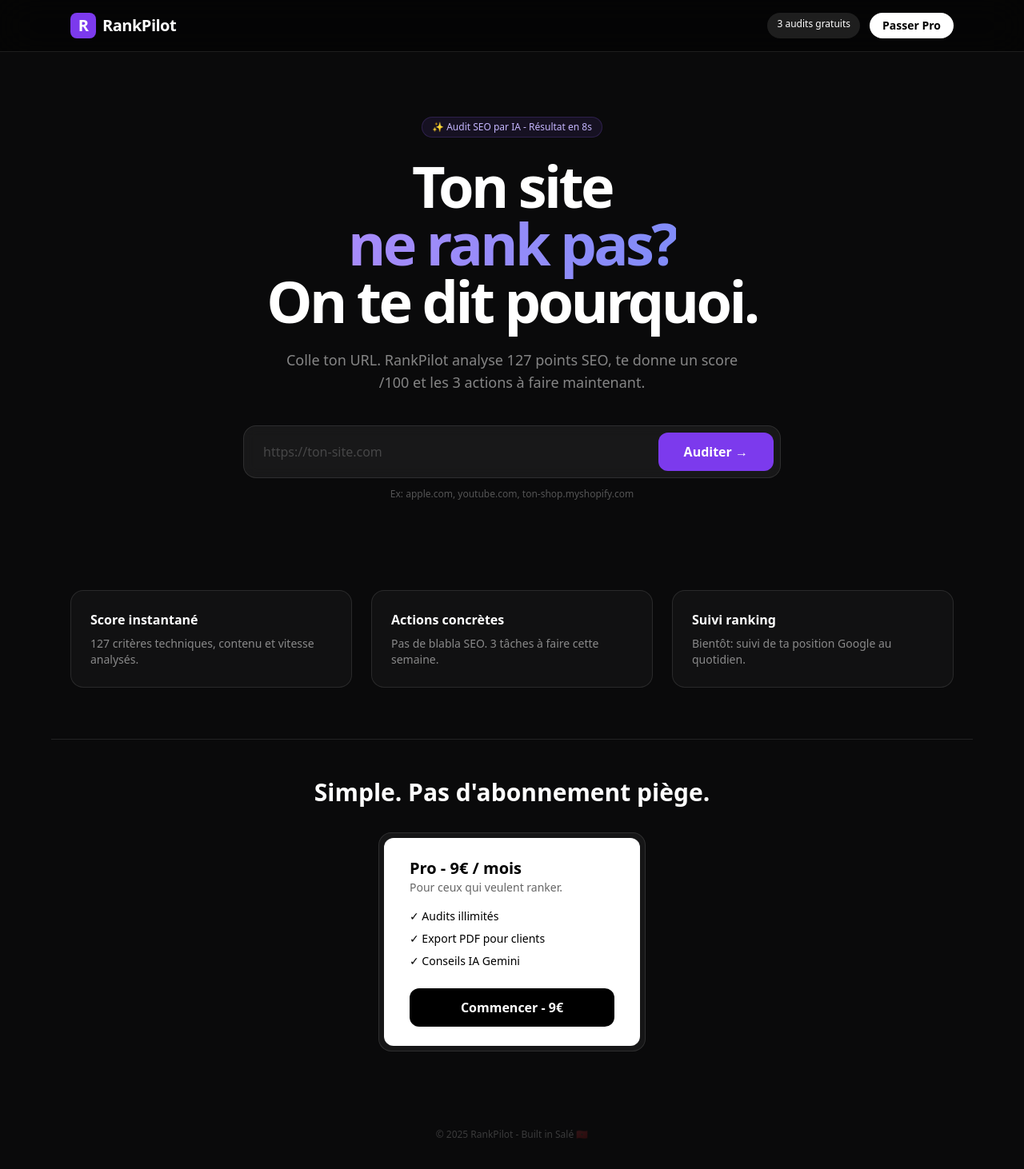
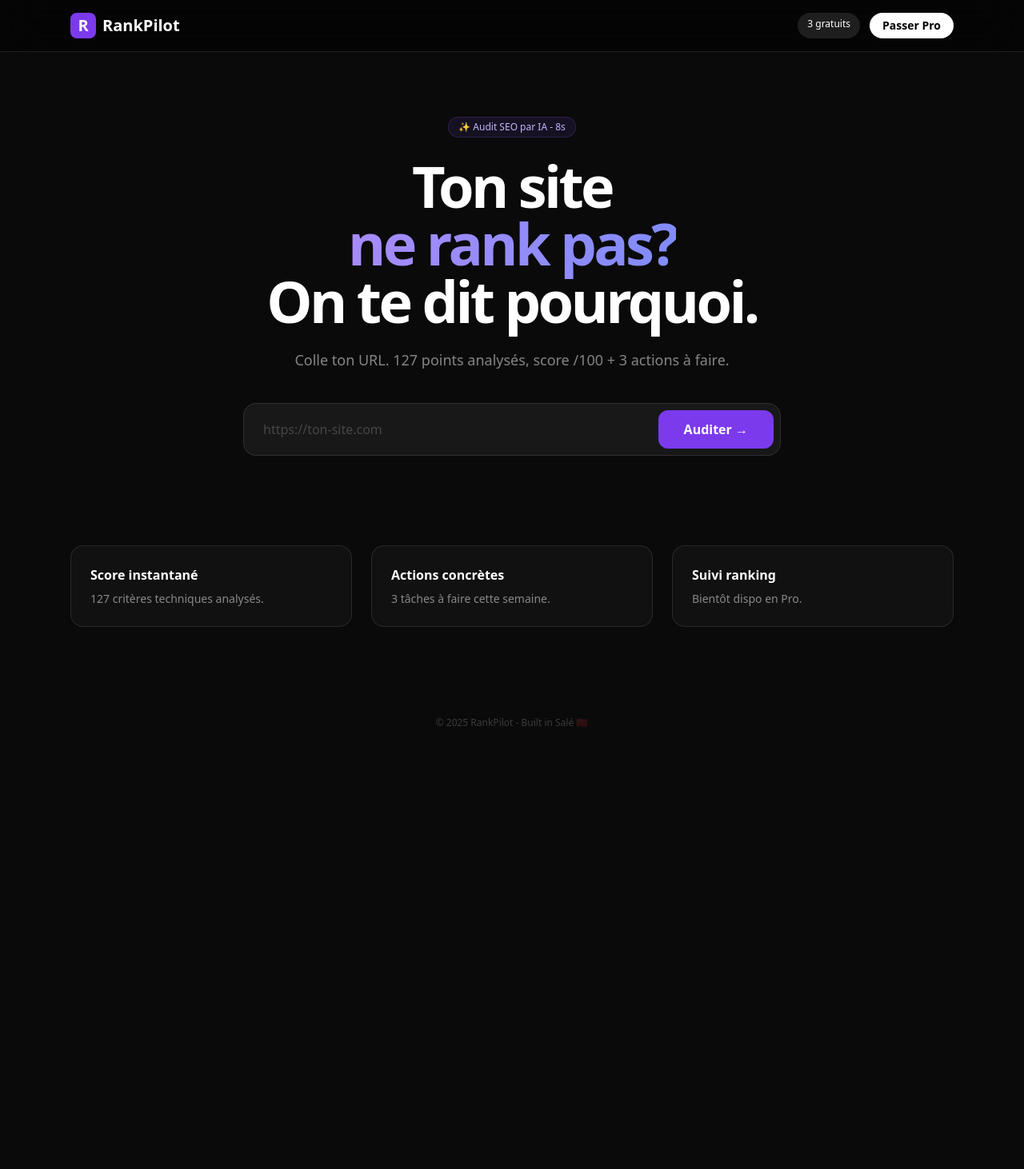
Before and after one commit to Qsd1122/rankpilot-app, a Next.js app: page / in a window 1280 px wide. Shown: the top 1462 px of the page at 80% size. After the commit the page ends 960 px from the top, so only its background shows below. Built offline with nearby package versions, Linux system fonts and the light colour scheme.

Commit message:
design pro final

```diff
--- a/app/page.tsx
+++ b/app/page.tsx
@@ -1,11 +1,9 @@
 'use client'
 import { useState } from 'react'
-
 export default function Page() {
   const [url, setUrl] = useState('')
   const [loading, setLoading] = useState(false)
   const [result, setResult] = useState<any>(null)
-
   const audit = async () => {
     if (!url) return
     setLoading(true)
@@ -16,113 +14,38 @@
     } catch(e) { setResult({ error: 'Erreur' }) }
     setLoading(false)
   }
-
   return (
-    <main className="min-h-screen bg-[#0A0A0B] text-white selection:bg-violet-500/30">
-      {/* HEADER */}
+    <main className="min-h-screen bg-[#0A0A0B] text-white">
       <header className="border-b border-white/10 sticky top-0 bg-black/50 backdrop-blur-xl z-50">
         <div className="max-w-6xl mx-auto px-6 py-4 flex justify-between items-center">
-          <div className="flex items-center gap-2 font-black text-xl tracking-tight">
-            <div className="w-8 h-8 bg-violet-600 rounded-lg flex items-center justify-center">R</div>
-            RankPilot
-          </div>
-          <div className="flex gap-3">
-            <span className="px-3 py-1.5 rounded-full bg-white/10 text-xs">3 audits gratuits</span>
-            <button className="px-4 py-1.5 rounded-full bg-white text-black text-sm font-bold">Passer Pro</button>
+          <div className="flex items-center gap-2 font-black text-xl"><div className="w-8 h-8 bg-violet-600 rounded-lg flex items-center justify-center">R</div>RankPilot</div>
+          <div className="flex gap-3"><span className="px-3 py-1.5 rounded-full bg-white/10 text-xs">3 gratuits</span><button className="px-4 py-1.5 rounded-full bg-white text-black text-sm font-bold">Passer Pro</button></div>
+        </div>
+      </header>
+      <section className="max-w-6xl mx-auto px-6 pt-20 pb-12 text-center">
+        <div className="inline-flex px-3 py-1 rounded-full bg-violet-500/10 border border-violet-500/20 text-violet-300 text-xs mb-6">✨ Audit SEO par IA - 8s</div>
+        <h1 className="text-5xl md:text-7xl font-black tracking-tighter leading-[0.9] mb-6">Ton site <br/><span className="bg-gradient-to-r from-violet-400 to-indigo-400 bg-clip-text text-transparent">ne rank pas?</span><br/>On te dit pourquoi.</h1>
+        <p className="text-white/50 max-w-xl mx-auto text-lg mb-10">Colle ton URL. 127 points analysés, score /100 + 3 actions à faire.</p>
+        <div className="max-w-2xl mx-auto">
+          <div className="flex gap-3 p-2 bg-white/[0.06] border border-white/10 rounded-2xl backdrop-blur">
+            <input value={url} onChange={e=>setUrl(e.target.value)} placeholder="https://ton-site.com" className="flex-1 bg-transparent px-4 outline-none placeholder:text-white/20"/>
+            <button onClick={audit} disabled={loading} className="px-8 py-3 rounded-xl bg-violet-600 hover:bg-violet-500 font-bold transition disabled:opacity-50">{loading ? 'Analyse...' : 'Auditer →'}</button>
           </div>
         </div>
-      </header>
-
-      {/* HERO */}
-      <section className="max-w-6xl mx-auto px-6 pt-20 pb-12 text-center">
-        <div className="inline-flex px-3 py-1 rounded-full bg-violet-500/10 border border-violet-500/20 text-violet-300 text-xs mb-6">
-          ✨ Audit SEO par IA - Résultat en 8s
-        </div>
-        <h1 className="text-5xl md:text-7xl font-black tracking-tighter leading-[0.9] mb-6">
-          Ton site <br/>
-          <span className="bg-gradient-to-r from-violet-400 to-indigo-400 bg-clip-text text-transparent">ne rank pas?</span><br/>
-          On te dit pourquoi.
-        </h1>
-        <p className="text-white/50 max-w-xl mx-auto text-lg mb-10">
-          Colle ton URL. RankPilot analyse 127 points SEO, te donne un score /100 et les 3 actions à faire maintenant.
-        </p>
-
-        {/* INPUT */}
-        <div className="max-w-2xl mx-auto">
-          <div className="flex gap-3 p-2 bg-white/[0.06] border border-white/10 rounded-2xl backdrop-blur">
-            <input
-              value={url}
-              onChange={e=>setUrl(e.target.value)}
-              placeholder="https://ton-site.com"
-              className="flex-1 bg-transparent px-4 outline-none placeholder:text-white/20"
-            />
-            <button
-              onClick={audit}
-              disabled={loading}
-              className="px-8 py-3 rounded-xl bg-violet-600 hover:bg-violet-500 font-bold transition disabled:opacity-50"
-            >
-              {loading ? 'Analyse...' : 'Auditer →'}
-            </button>
-          </div>
-          <p className="text-xs text-white/30 mt-3">Ex: apple.com, youtube.com, ton-shop.myshopify.com</p>
-        </div>
       </section>
-
-      {/* RESULT */}
       {result && (
         <section className="max-w-2xl mx-auto px-6 pb-20">
           <div className="rounded-2xl bg-white/[0.06] border border-white/10 p-6 backdrop-blur">
-            {result.error ? <p className="text-red-400">{result.error}</p> : (
-              <>
-                <div className="flex justify-between items-center mb-6">
-                  <h3 className="font-bold">{result.url}</h3>
-                  <div className="text-3xl font-black text-violet-400">{result.score || 72}/100</div>
-                </div>
-                <div className="space-y-3 text-sm">
-                  <div className="flex justify-between py-2 border-b border-white/5"><span className="text-white/50">Title</span><span className="truncate max-w-[60%] text-right">{result.title || 'OK'}</span></div>
-                  <div className="flex justify-between py-2 border-b border-white/5"><span className="text-white/50">H1</span><span>{result.h1Count || 1} trouvé(s)</span></div>
-                  <div className="flex justify-between py-2 border-b border-white/5"><span className="text-white/50">Images sans alt</span><span className={result.noAlt > 0 ? 'text-amber-400' : 'text-emerald-400'}>{result.noAlt || 0}</span></div>
-                </div>
-                <div className="mt-6 p-4 rounded-xl bg-violet-600/20 border border-violet-500/20 text-sm">
-                  <b className="text-violet-300">Action #1:</b> {result.advice || "Ajoute ton mot-clé principal dans le H1 et améliore ta meta description. On va t'aider."}
-                </div>
-              </>
-            )}
+            <div className="flex justify-between items-center mb-4"><h3 className="font-bold truncate">{result.url}</h3><div className="text-3xl font-black text-violet-400">{result.score || 72}/100</div></div>
+            <div className="text-sm text-white/60">{result.title || result.advice || 'Analyse OK'}</div>
           </div>
         </section>
       )}
-
-      {/* FEATURES */}
       <section className="max-w-6xl mx-auto px-6 py-16 grid md:grid-cols-3 gap-6">
-        {[
-          {t:'Score instantané', d:'127 critères techniques, contenu et vitesse analysés.'},
-          {t:'Actions concrètes', d:'Pas de blabla SEO. 3 tâches à faire cette semaine.'},
-          {t:'Suivi ranking', d:'Bientôt: suivi de ta position Google au quotidien.'},
-        ].map(f=>(
-          <div key={f.t} className="p-6 rounded-2xl bg-white/[0.03] border border-white/10">
-            <h4 className="font-bold mb-2">{f.t}</h4>
-            <p className="text-sm text-white/50">{f.d}</p>
-          </div>
-        ))}
+        <div className="p-6 rounded-2xl bg-white/[0.03] border border-white/10"><h4 className="font-bold mb-2">Score instantané</h4><p className="text-sm text-white/50">127 critères techniques analysés.</p></div>
+        <div className="p-6 rounded-2xl bg-white/[0.03] border border-white/10"><h4 className="font-bold mb-2">Actions concrètes</h4><p className="text-sm text-white/50">3 tâches à faire cette semaine.</p></div>
+        <div className="p-6 rounded-2xl bg-white/[0.03] border border-white/10"><h4 className="font-bold mb-2">Suivi ranking</h4><p className="text-sm text-white/50">Bientôt dispo en Pro.</p></div>
       </section>
-
-      {/* PRICING */}
-      <section className="max-w-6xl mx-auto px-6 py-12 text-center border-t border-white/10">
-        <h2 className="text-3xl font-black mb-8">Simple. Pas d'abonnement piège.</h2>
-        <div className="inline-flex flex-col p-1.5 bg-white/[0.05] rounded-2xl border border-white/10">
-          <div className="px-8 py-6 rounded-xl bg-white text-black text-left min-w-[320px]">
-            <div className="font-black text-xl">Pro - 9€ / mois</div>
-            <div className="text-sm opacity-60 mb-4">Pour ceux qui veulent ranker.</div>
-            <ul className="text-sm space-y-2 mb-6">
-              <li>✓ Audits illimités</li>
-              <li>✓ Export PDF pour clients</li>
-              <li>✓ Conseils IA Gemini</li>
-            </ul>
-            <button className="w-full py-3 rounded-xl bg-black text-white font-bold">Commencer - 9€</button>
-          </div>
-        </div>
-      </section>
-
       <footer className="text-center py-12 text-xs text-white/20">© 2025 RankPilot - Built in Salé 🇲🇦</footer>
     </main>
   )
```
